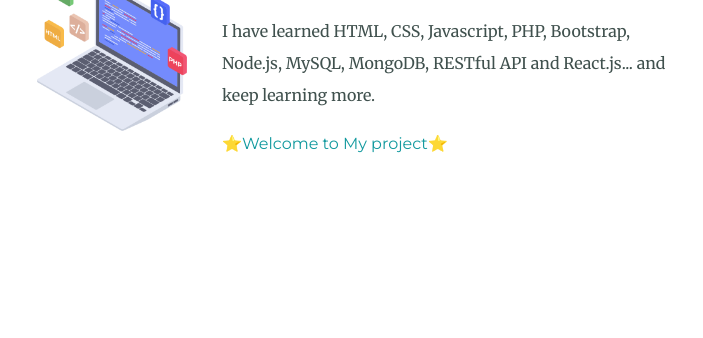
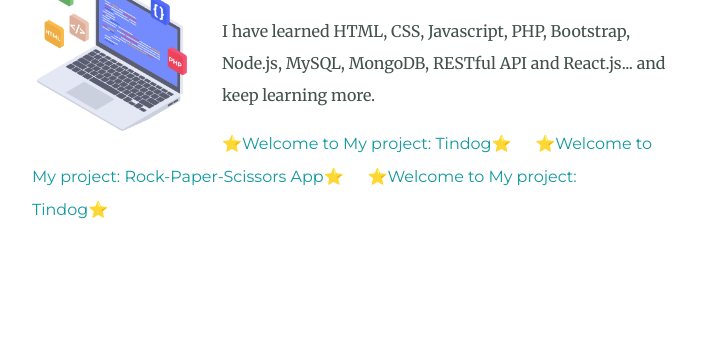
Before and after one commit to Lizzie2021/Personal-Site, a plain HTML site: page index.html in a window 1280 px wide. Shown: the part 1711-2049 px from the top of the page, without its empty margins (288-991 px from the left). Drawn offline with Linux system fonts and the light colour scheme.

Commit message:
Update index.html

```diff
--- a/index.html
+++ b/index.html
@@ -34,7 +34,9 @@
         <h3>Web development</h3>
         <p >I have learned HTML, CSS, Javascript, PHP, Bootstrap, Node.js, MySQL, MongoDB, RESTful API and React.js... and keep learning more.</p>
         <p>
-          <a class="project" href="https://lizzie2021.github.io/Tindog/">⭐️Welcome to My project⭐️</a>
+          <a class="project" href="https://lizzie2021.github.io/Tindog/">⭐️Welcome to My project: Tindog⭐️</a>
+          <a class="project" href="https://rock-paper-scissors-app-lizzie.herokuapp.com/">⭐️Welcome to My project: Rock-Paper-Scissors App⭐️</a>
+          <a class="project" href="https://lizzie2021.github.io/Tindog/">⭐️Welcome to My project: Tindog⭐️</a>
         </p>
       </div>
       <div class="skill-row">
```
